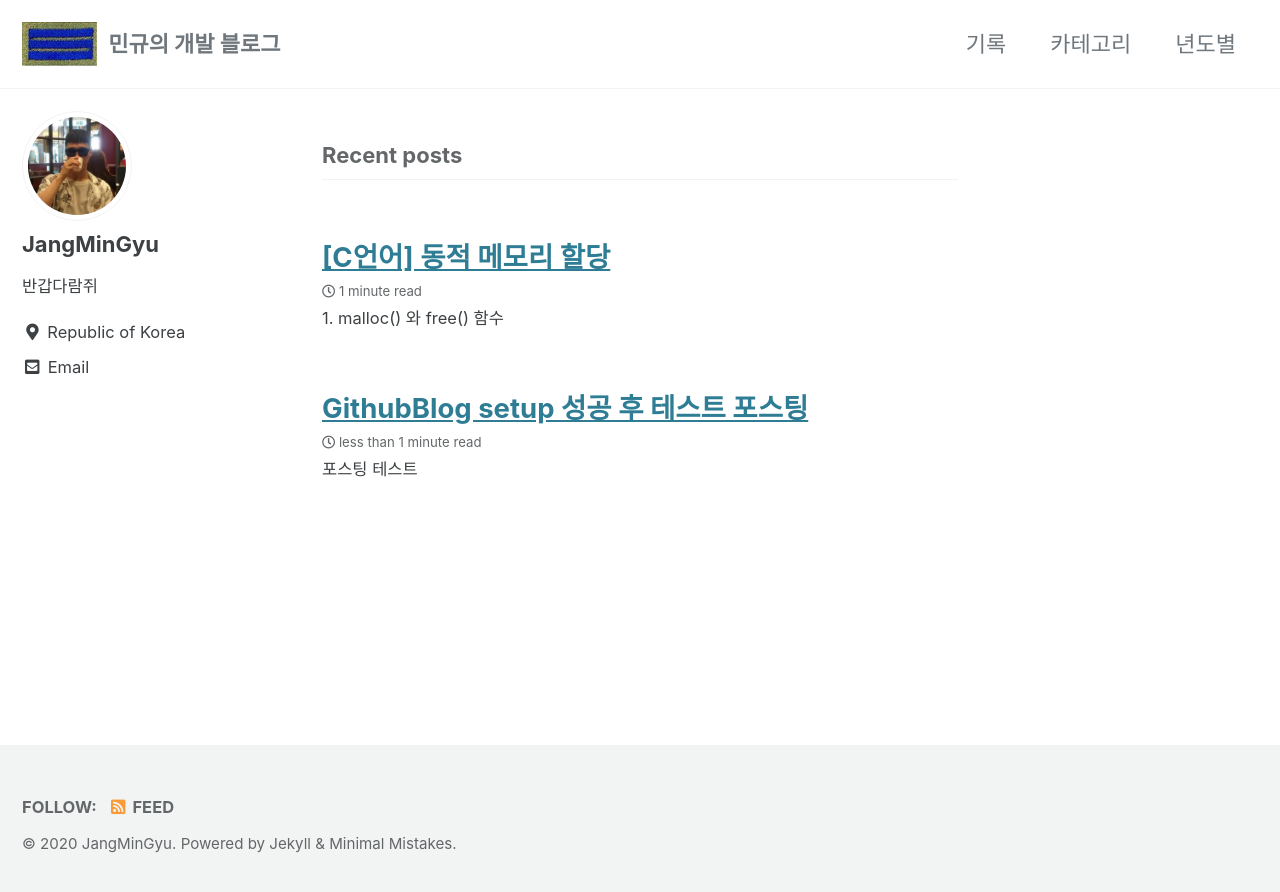
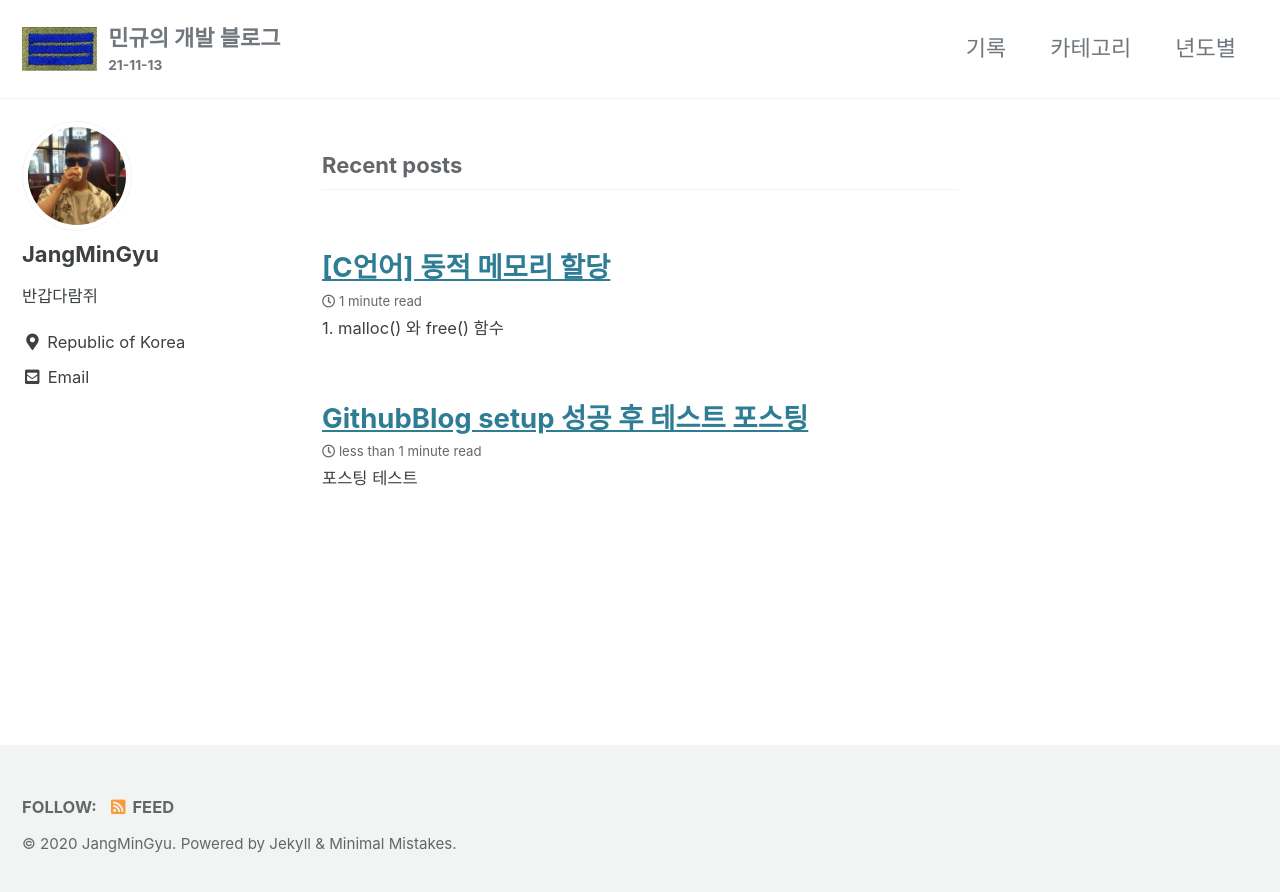
Before and after one commit to alsrb9936/alsrb9936.github.io, a Jekyll site: the page built from index.html, in a window 1280 px wide. Shown: the top 892 px of the page. Built offline with Jekyll 4.4.1, drawn with Linux system fonts in a browser that asks for light colours; cached includes are drawn as plain includes; the list of posts is cut into pages by our own code.

Commit message:
edit config.yml

```diff
--- a/_config.yml
+++ b/_config.yml
@@ -18,7 +18,7 @@ minimal_mistakes_skin    : "default" # "air", "aqua", "contrast", "dark", "dirt"
 locale                   : "en-US"
 title                    : "민규의 개발 블로그"
 title_separator          : "|"
-subtitle                 : # site tagline that appears below site title in masthead
+subtitle                 : "21-11-13"
 name                     : "JangMinGyu"
 description              : "기록용 입니다"
 url                      : "https://alsrb9936.github.io"
```
